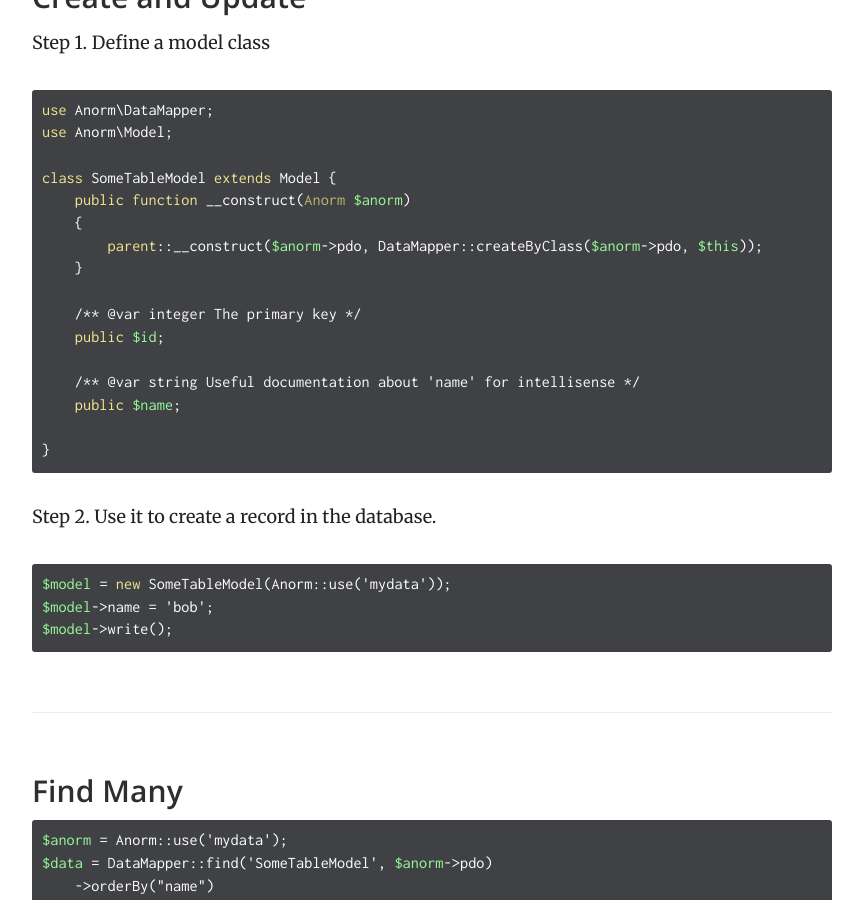
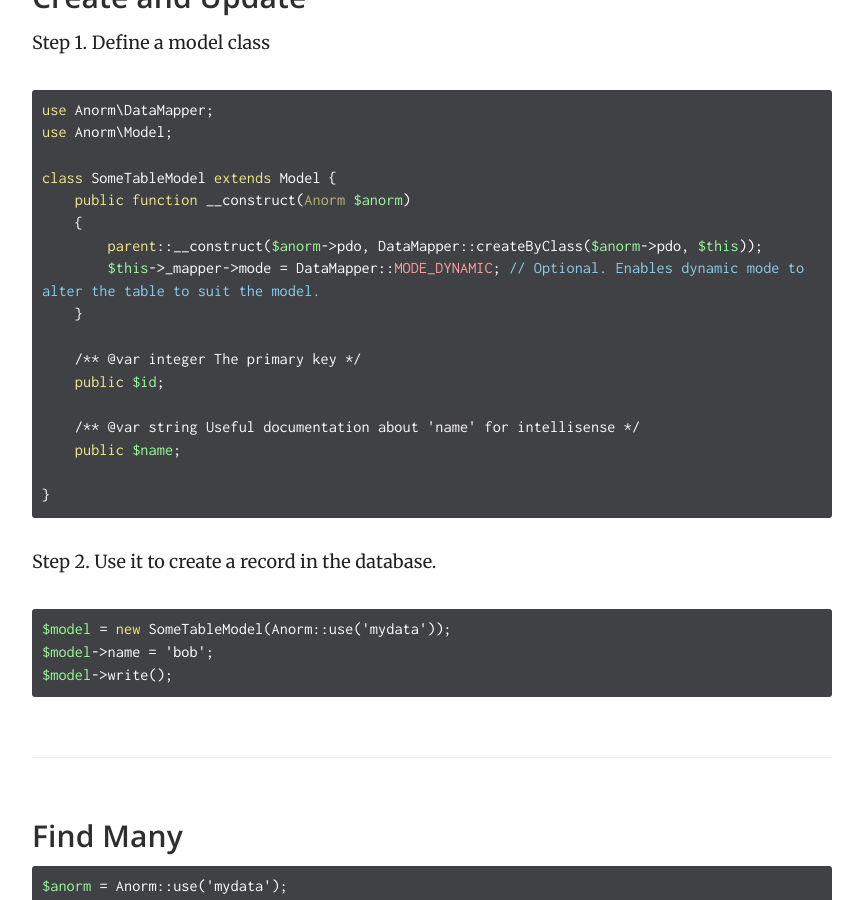
Before and after one commit to saygoweb/anorm, a Jekyll site: the page built from docs/index.md, in a window 1280 px wide and 900 px high, scrolled down 793 px. Shown: the whole window, without its empty margins (358-1221 px from the left). Built offline with Jekyll 4.4.1, drawn with Linux system fonts in a browser that asks for light colours.

Commit message:
docs: Add examples for dynamic mode

```diff
--- a/docs/index.md
+++ b/docs/index.md
@@ -30,6 +30,7 @@ class SomeTableModel extends Model {
     public function __construct(Anorm $anorm)
     {
         parent::__construct($anorm->pdo, DataMapper::createByClass($anorm->pdo, $this));
+        $this->_mapper->mode = DataMapper::MODE_DYNAMIC; // Optional. Enables dynamic mode to alter the table to suit the model.
     }
 
     /** @var integer The primary key */
```
Also changed, not shown: docs/_docs/getting-started/crud.md (+1 -0 lines), README.md.
